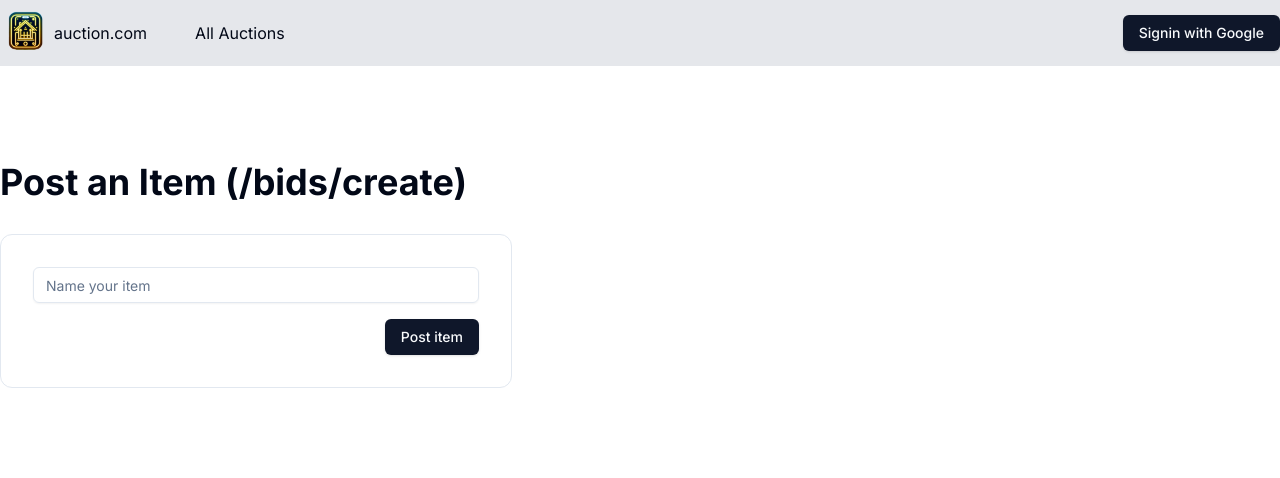
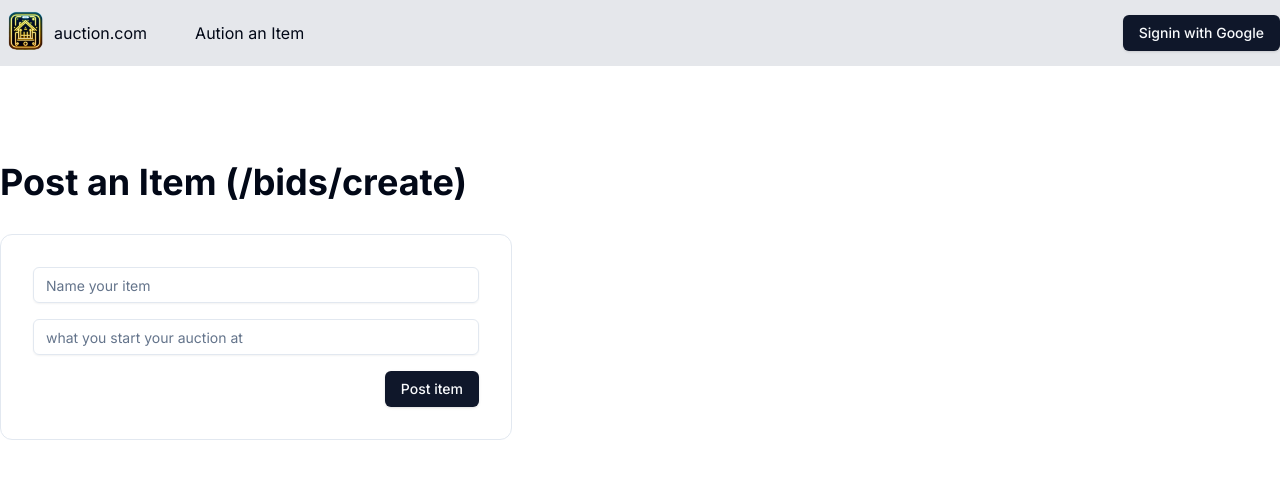
Before and after one commit to Vic428-human/next14-ts-auction-app, a Next.js app: page /bids/create in a window 1280 px wide. Shown: the top 478 px of the page. Built offline with nearby package versions, Linux system fonts and the light colour scheme; no server answers; the database is empty.

Commit message:
startingPrice 欄位添加

```diff
--- a/src/app/bids/create/actions.ts
+++ b/src/app/bids/create/actions.ts
@@ -18,6 +18,7 @@ export async function createItemAction(formData: FormData) {
   }
   await database.insert(items).values({
     name: formData.get("name") as string,
+    startingPrice: Number(formData.get("startingPrice")),
     userId: user.id,
   });
   revalidatePath("/");
--- a/src/app/bids/create/page.tsx
+++ b/src/app/bids/create/page.tsx
@@ -7,7 +7,7 @@ import { revalidatePath } from "next/cache";
 import { createItemAction } from "./actions";
 
 export default async function CreatePage() {
-    const allItems = await database.query.items?.findMany();
+  const allItems = await database.query.items?.findMany();
   return (
     <main className="container mx-auto py-12">
       <h1 className="text-4xl font-bold mb-8">Post an Item (/bids/create)</h1>
@@ -15,7 +15,16 @@ export default async function CreatePage() {
         className="flex flex-col border p-8 rounded-xl space-y-4 max-w-lg mb-8"
         action={createItemAction}
       >
-        <Input className="max-w-lg" name="name" placeholder="Name your item" />
+        <Input
+        required
+        className="max-w-lg" name="name" placeholder="Name your item" />
+        <Input
+        required
+          className="max-w-lg"
+          name="startingPrice"
+          type="number"
+          placeholder="what you start your auction at"
+        />
         <Button className="self-end" type="submit">
           Post item
         </Button>
--- a/src/app/header.tsx
+++ b/src/app/header.tsx
@@ -16,8 +16,8 @@ export async function Header() {
                         auction.com
                     </Link>
                     <div className="flex items-center gap-8">
-                        <Link href="/" className="hover:underline flex items-center gap-1">
-                            All Auctions
+                        <Link href="/bids/create" className="hover:underline flex items-center gap-1">
+                           Aution an Item
                         </Link>
                     </div>
                 </div>
--- a/src/db/schema.ts
+++ b/src/db/schema.ts
@@ -89,4 +89,6 @@ export const items = pgTable("bb_items", {
     .notNull()
     .references(() => users.id, { onDelete: "cascade" }),
   name: text("name").notNull(),
+    startingPrice: integer("startingPrice").notNull().default(0),
+
 });
```
Also changed, not shown: 1 other file (tests, documents, lock files or other folders).
